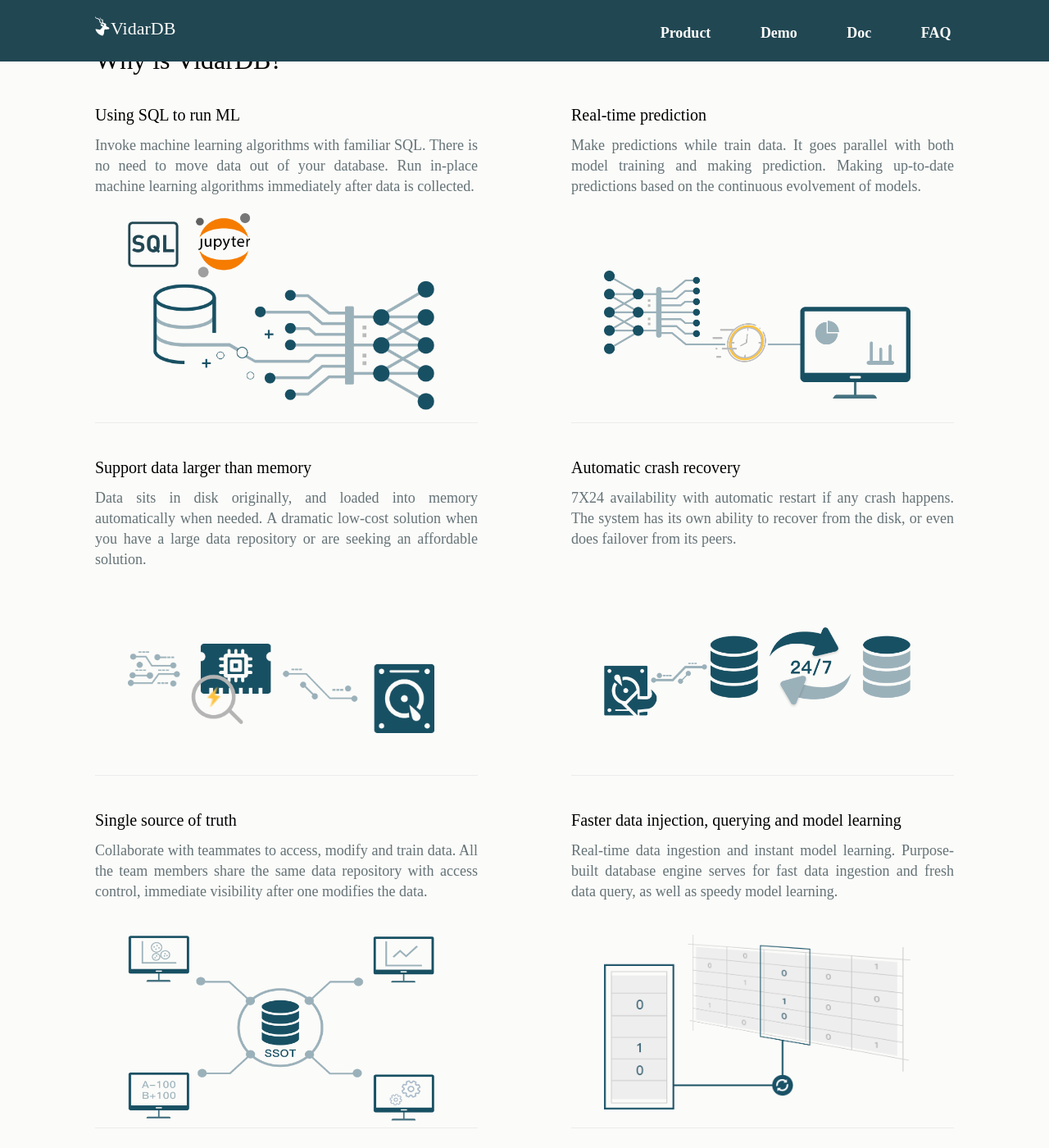
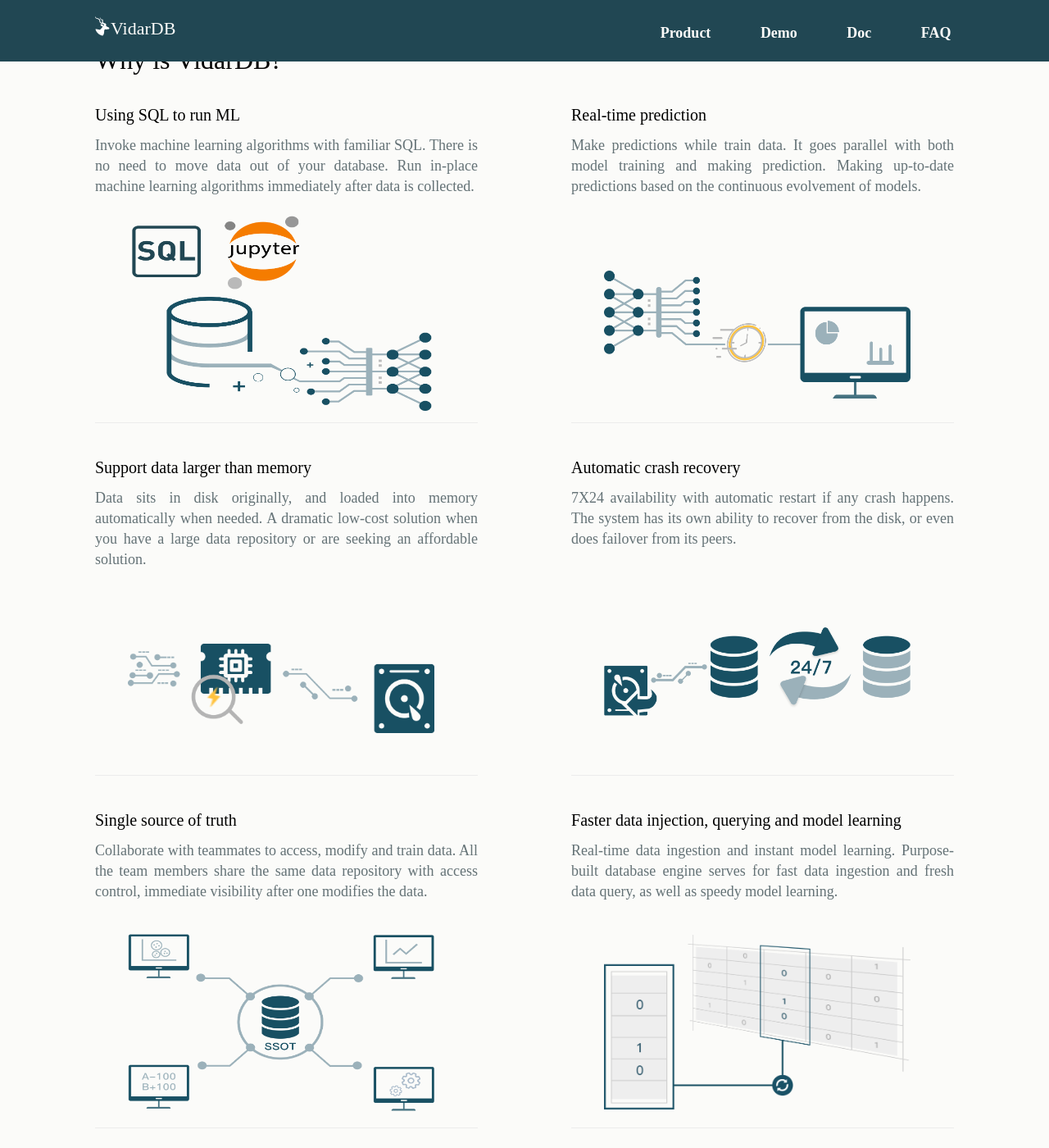
Before and after one commit to vidardb/vidardb.github.io, a Jekyll site: the page built from index.html, in a window 1280 px wide and 1400 px high, scrolled down 543 px. Shown: the whole window at 82% size. Built offline with Jekyll 4.4.1, drawn with Linux system fonts in a browser that asks for light colours; some web fonts are replaced; the list of posts is cut into pages by our own code.

Commit message:
update sql_ml_trans png.

```diff
--- a/_sass/landing/base.scss
+++ b/_sass/landing/base.scss
@@ -376,6 +376,7 @@
             &:nth-child(1) img {
                 width: 80%;
                 margin-top: rem(20);
+                height: 63%;
             }
             &:nth-child(2) img {
                 width: 80%;
@@ -392,7 +393,7 @@
             &:nth-child(5) img {
                 width: 80%;
                 margin-top: rem(0);
-                height: 69%;
+                height: 66%;
             }
             &:nth-child(6) img {
                 width: 80%;
--- a/index.html
+++ b/index.html
@@ -90,7 +90,7 @@
                         There is no need to move data out of your database.
                         Run in-place machine learning algorithms immediately after data is collected.
                     </p>
-                    <img src="/assets/images/landing/feature/1-sql_ml_trans.png">
+                    <img src="/assets/images/landing/feature/1-sql_ml_trans_l.png">
                 </article>
                 <article>
                     <h2>Real-time prediction</h2>
@@ -131,25 +131,6 @@
                         Purpose-built database engine serves for fast data ingestion and fresh data query, as well as speedy model learning.
                     </p>
                     <img src="/assets/images/landing/feature/4-column-store.png">
-                </article>
-            </section>
-        </div>
-    </div>
-
-    <!-- features -->
-    <div class="feature modern-stacks" style="display: none">
-        <div class="site-container">
-            <h1>Why is VidarDB?</h1>
-            <section class="feature-content">
-                <article>
-                    <li>Using SQL to run ML</li>
-                    <li>Support data larger than memory</li>
-                    <li>Single source of truth</li>
-                </article>
-                <article>
-                    <li>Real-Time prediction</li>
-                    <li>Automatic crash recovery</li>
-                    <li>Faster data injection, querying and model learning</li>
                 </article>
             </section>
         </div>
```
Also changed, not shown: assets/images/landing/feature/1-sql_ml_trans_l.png (added).
